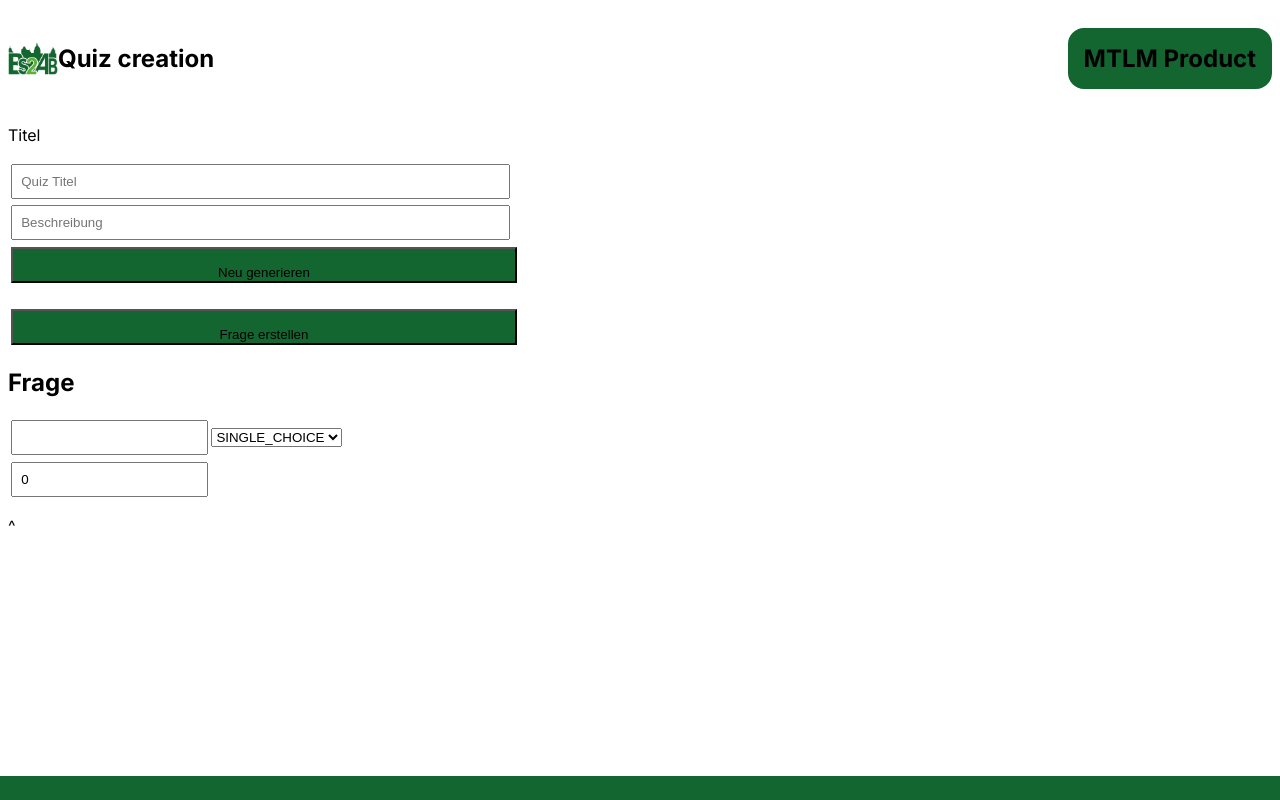
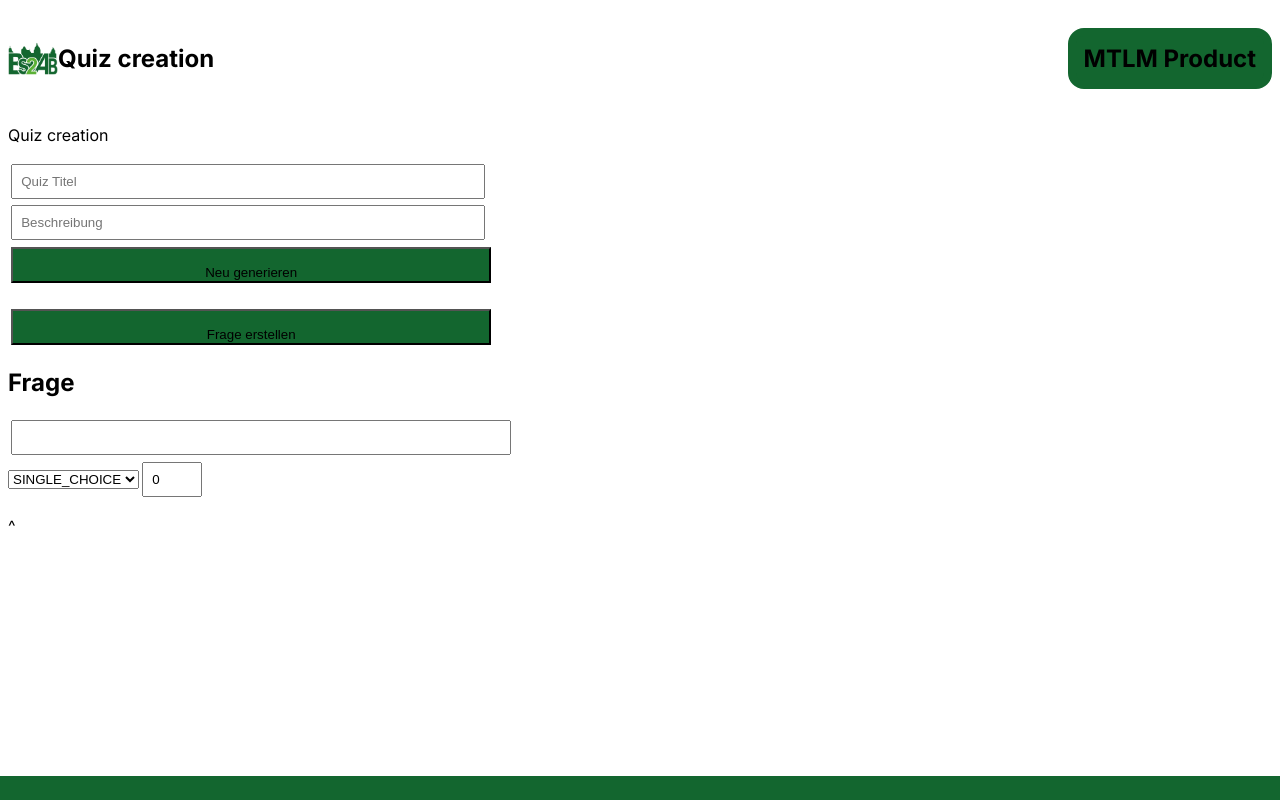
Before and after one commit to BFS2OF/QuizDesigner, a React (Vite) app: page / in a window 1280 px wide. Both pictures are taken after a click on the button "Frage erstellen". Built offline with nearby package versions, Linux system fonts and the light colour scheme.

Commit message:
Added program logic

```diff
--- a/src/App.css
+++ b/src/App.css
@@ -33,7 +33,7 @@ body {
 }
 
 .content {
-  width: 40%;
+  width: 30rem;
   display: flex;
   flex-direction: column;
 }
@@ -51,7 +51,7 @@ button {
   margin: 0.2rem;
   padding:1rem;
   height: 1rem;
-  width: 100% ;
+  width: 30rem ;
   background: #13662F;
 }
 
@@ -59,3 +59,11 @@ input {
 margin: 0.2rem;
   padding: 0.5rem;
 }
+
+.frage {
+    width:30rem;
+}
+
+.zaehler {
+  width: 2.5rem;
+}
--- a/src/App.jsx
+++ b/src/App.jsx
@@ -34,7 +34,7 @@ function App() {
 
 
 
-            <p>Titel</p>
+            <p>Quiz creation</p>
             <input type="text" value={title} onChange={(e) => setTitle(e.target.value)} placeholder="Quiz Titel" />
             <input type="text" value={description} onChange={(e) => setDescription(e.target.value)} placeholder="Beschreibung" />
 
--- a/src/Question.jsx
+++ b/src/Question.jsx
@@ -14,7 +14,7 @@ function Question() {
         <div className="question">
             <h2>Frage</h2>
 
-            <input type="text" value={title} onChange={(e) => setTitle(e.target.value)}/>
+            <input type="text" value={title} onChange={(e) => setTitle(e.target.value)} className="frage" />
             <select>
                 <option value={type}>SINGLE_CHOICE</option>
             </select>
@@ -22,7 +22,7 @@ function Question() {
                 return <input placeholder="Antwortmöglichkeit"/>
             })}
 
-            <input type="number" value= {correctAnswer} onChange={(e) => setCorrectAnswert(e.target.value)} />
+            <input type="number" value= {correctAnswer} onChange={(e) => setCorrectAnswert(e.target.value)} className={"zaehler"} />
 
         </div>
     );
```
